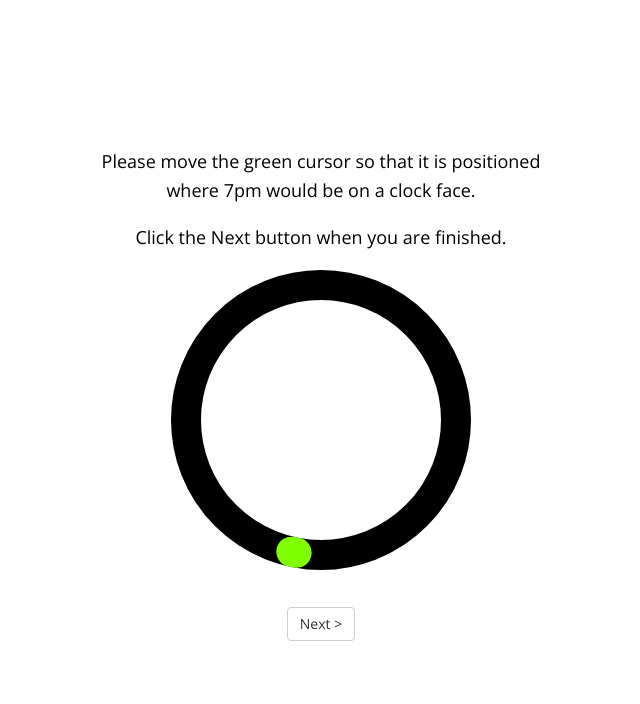
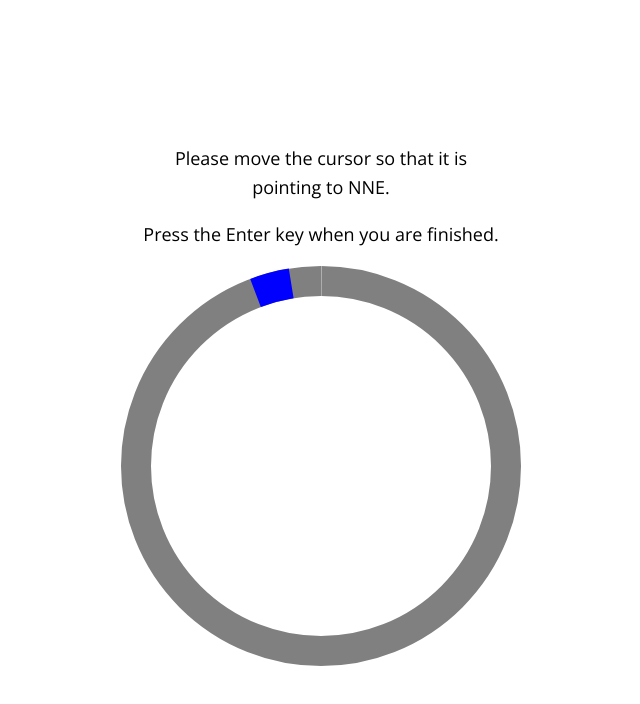
Before and after one commit to becky-gilbert/jspsych-dial-response, a plain HTML site: page jspsych-dial-response.html in a window 1280 px wide. Shown: the whole page, without its empty margins (319-959 px from the left). Drawn offline with nearby package versions, Linux system fonts and the light colour scheme.

Commit message:
updated examples to include key press option

```diff
--- a/jspsych-dial-response.html
+++ b/jspsych-dial-response.html
@@ -12,18 +12,41 @@
     <script>
 
         // pick a random starting value for the first 'cursor mode' trial
-        var min_dial_val = 1;
+        var min_dial_val = 0;
         var max_dial_val = 360;
-        var rand_starting_val = Math.round(min_dial_val + (Math.random() * max_dial_val));
+        var get_rand_starting_val = function() {
+            return Math.round(min_dial_val + (Math.random() * max_dial_val));
+        }
 
-        // cursor mode = true
-        var dial_response_cursor = {
+        // cursor mode = true, keypress to continue
+        var dial_response_key = {
+            type: 'dial-response',
+            prompt: '<p>Please move the cursor so that it is<br>pointing to NNE.</p><p>Press the Enter key when you are finished.</p>',
+            display_input: false,
+            min: min_dial_val,
+            max: max_dial_val,
+            starting_value: get_rand_starting_val,
+            width: 400,
+            height: 400,
+            cursor_mode: true,
+            cursor_size: 10,
+            thickness: 0.15,
+            gauge_color: 'blue',
+            background_color: 'gray',
+            line_cap: 'butt',
+            show_next_button: false,
+            allow_key_to_end_trial: true,
+            choices: ['enter']
+        };
+
+        // cursor mode = true, next button to continue
+        var dial_response_next = {
             type: 'dial-response',
             prompt: '<p>Please move the green cursor so that it is positioned<br>where 7pm would be on a clock face.</p><p>Click the Next button when you are finished.</p>',
             display_input: false,
             min: min_dial_val,
             max: max_dial_val,
-            starting_value: rand_starting_val,
+            starting_value: get_rand_starting_val,
             width: 300,
             height: 300,
             cursor_mode: true,
@@ -80,7 +103,7 @@
         // set the trial duration
         var dial_response_time_limit = {
             type: 'dial-response',
-            prompt: '<p>You have 2 seconds to make a response, then the trial will end.</p>',
+            prompt: '<p>You have 5 seconds to make a response, then the trial will end.</p>',
             display_input: false,
             min: 1,
             max: 360,
@@ -97,7 +120,7 @@
         };
 
         jsPsych.init({
-            timeline: [dial_response_cursor, dial_response_gauge, dial_response_require_movement, dial_response_time_limit],
+            timeline: [dial_response_key, dial_response_next, dial_response_gauge, dial_response_require_movement, dial_response_time_limit],
             on_finish: function() {
                 jsPsych.data.displayData();
             }
```
